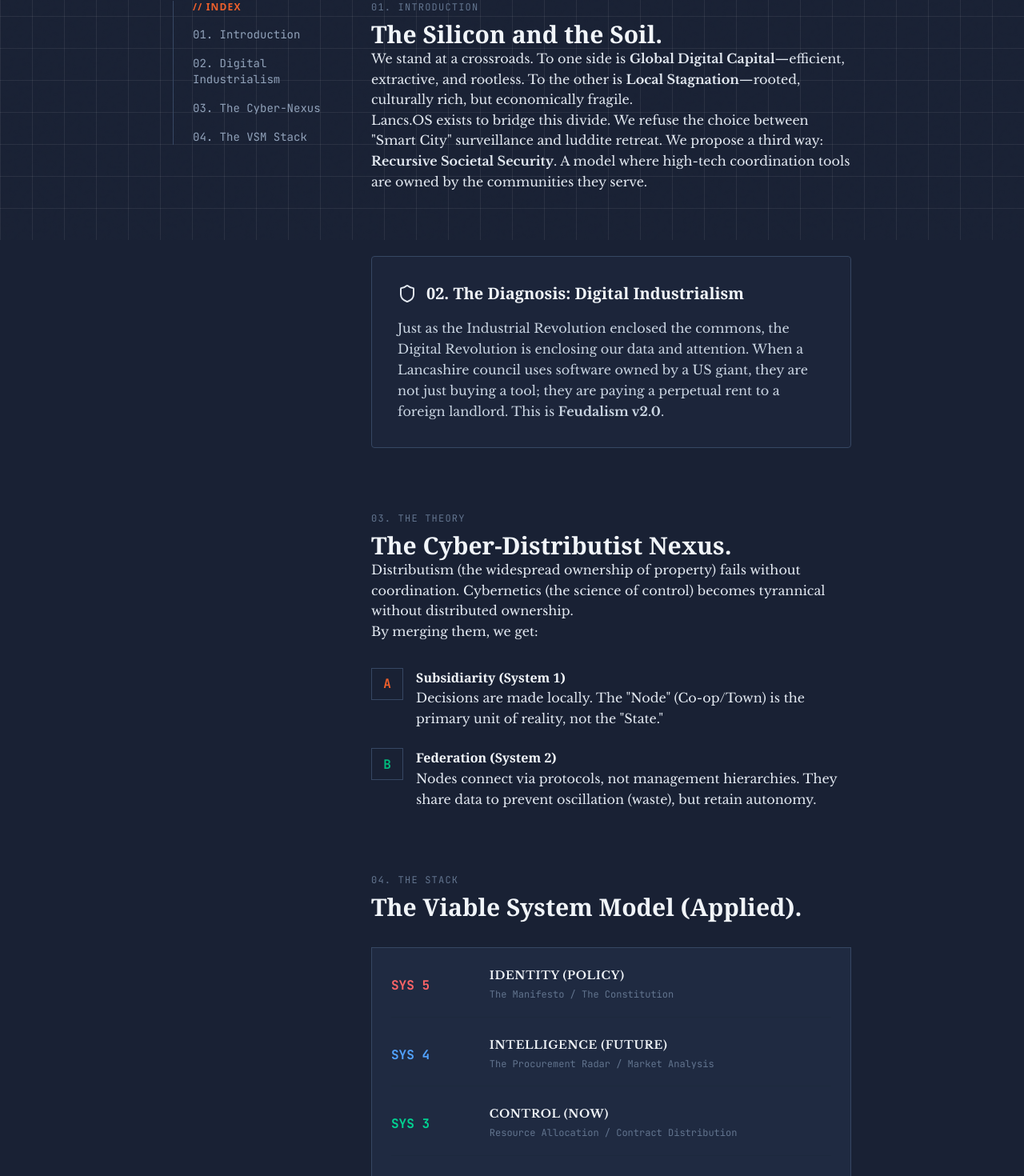
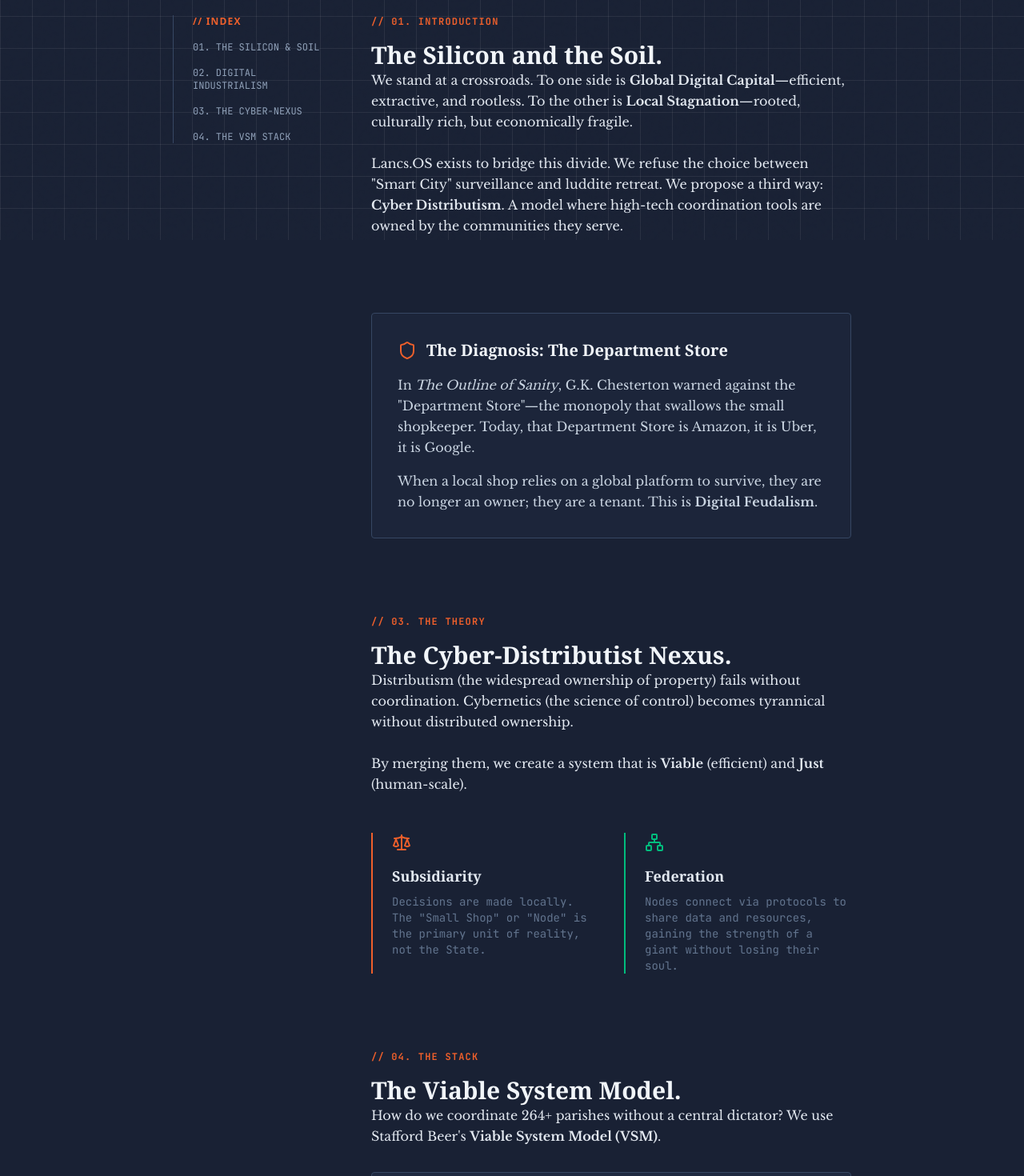
Before and after one commit to amounderness/lancs-os, a Next.js app: page /the-blueprint in a window 1280 px wide. Shown: the part 500-1970 px from the top of the page at 80% size. Built offline with nearby package versions, Linux system fonts and the light colour scheme.

Commit message:
Further Adjustments and Manifesto Page

```diff
--- a/src/app/components/Footer.tsx
+++ b/src/app/components/Footer.tsx
@@ -12,7 +12,7 @@ export default function Footer() {
         </h3>
 
         <p className="text-slate-400 text-sm md:text-base leading-relaxed mb-12 max-w-2xl mx-auto">
-          Building the digital infrastructure for a sovereign Lancashire.<br/>
+          Building a Civic Operating System for Lancashire.<br/>
           From the Ribble Valley to the Cloud.
         </p>
 
@@ -20,6 +20,7 @@ export default function Footer() {
           <a href="#" className="hover:text-primary transition-colors">GitHub</a>
           <a href="#" className="hover:text-primary transition-colors">Discord</a>
           <a href="#" className="hover:text-primary transition-colors">Contact</a>
+          <a href="#" className="hover:text-primary transition-colors">Sign-Up</a>
         </div>
 
         <div className="mt-16 pt-8 border-t border-border">
--- a/src/app/components/NetworkMap.tsx
+++ b/src/app/components/NetworkMap.tsx
@@ -3,8 +3,8 @@
 import React, { useMemo, useEffect, useState } from 'react';
 
 // Configuration for the map generation
-const NODE_COUNT = 84;
-const CONNECTION_DISTANCE = 30; // Percentage distance to connect
+const NODE_COUNT = 219; // Total number of nodes or Parishes
+const CONNECTION_DISTANCE = 15; // Percentage distance to connect
 
 interface Node {
   id: number;
@@ -33,7 +33,7 @@ export default function NetworkMap() {
       id: i,
       x: Math.random() * 100,
       y: Math.random() * 100,
-      size: Math.random() > 0.9 ? 4 : 2, // 10% are "Hubs" (bigger)
+      size: Math.random() > 0.98 ? 3 : 1.5, // (Hubs 3px, Standard 1.5px)
       isHub: Math.random() > 0.9,
       pulseDelay: Math.random() * 5,
     }));
--- a/src/app/the-blueprint/page.tsx
+++ b/src/app/the-blueprint/page.tsx
@@ -3,24 +3,24 @@
 import React from 'react';
 import Navbar from '../components/Navbar';
 import Footer from '../components/Footer';
-import { ScrollText, ArrowLeft, BookOpen, Network, Shield } from 'lucide-react';
+import { ArrowLeft, Shield, BookOpen, Scale, Network } from 'lucide-react';
 import Link from 'next/link';
 
 export default function Blueprint() {
   return (
-    <main className="min-h-screen bg-background selection:bg-primary selection:text-white font-sans">
+    <main className="min-h-screen bg-background selection:bg-primary selection:text-white font-sans relative">
 
       <div className="fixed inset-0 bg-grid-paper pointer-events-none z-0" />
       <Navbar />
 
       {/* HEADER */}
-      <div className="pt-32 pb-16 border-b border-border relative z-10">
+      <div className="pt-32 pb-16 border-b border-border relative z-10 bg-background/80 backdrop-blur-sm">
         <div className="max-w-4xl mx-auto px-6">
           <Link href="/" className="inline-flex items-center gap-2 text-slate-500 hover:text-primary font-mono text-xs uppercase tracking-widest mb-8 transition-colors">
-            <ArrowLeft size={14} /> Return to OS
+            <ArrowLeft size={14} /> Return to Home
           </Link>
 
-          <h1 className="text-5xl md:text-7xl font-heading font-bold text-slate-100 mb-6">
+          <h1 className="text-4xl md:text-7xl font-heading font-bold text-slate-100 mb-6 leading-tight">
             The Blueprint.
           </h1>
           <p className="text-xl text-slate-400 font-heading italic max-w-2xl leading-relaxed">
@@ -36,112 +36,123 @@ export default function Blueprint() {
         <div className="hidden md:block">
           <div className="sticky top-32 space-y-4 border-l border-border pl-6">
             <span className="text-primary font-bold tracking-widest uppercase text-xs block mb-4">// INDEX</span>
-            <a href="#intro" className="block font-mono text-sm text-slate-400 hover:text-white transition-colors">01. Introduction</a>
-            <a href="#industrialism" className="block font-mono text-sm text-slate-400 hover:text-white transition-colors">02. Digital Industrialism</a>
-            <a href="#nexus" className="block font-mono text-sm text-slate-400 hover:text-white transition-colors">03. The Cyber-Nexus</a>
-            <a href="#vsm" className="block font-mono text-sm text-slate-400 hover:text-white transition-colors">04. The VSM Stack</a>
+            <a href="#intro" className="block font-mono text-xs text-slate-400 hover:text-white transition-colors">01. THE SILICON & SOIL</a>
+            <a href="#diagnosis" className="block font-mono text-xs text-slate-400 hover:text-white transition-colors">02. DIGITAL INDUSTRIALISM</a>
+            <a href="#nexus" className="block font-mono text-xs text-slate-400 hover:text-white transition-colors">03. THE CYBER-NEXUS</a>
+            <a href="#stack" className="block font-mono text-xs text-slate-400 hover:text-white transition-colors">04. THE VSM STACK</a>
           </div>
         </div>
 
         {/* MAIN TEXT */}
-        <div className="prose prose-invert prose-lg prose-slate font-serif">
+        <div className="prose prose-invert prose-lg prose-slate font-serif leading-relaxed">
 
           {/* 01 INTRO */}
-          <div id="intro" className="mb-20">
-            <span className="font-mono text-xs text-slate-500 uppercase tracking-widest block mb-2">01. Introduction</span>
+          <div id="intro" className="mb-24">
+            <span className="font-mono text-xs text-primary uppercase tracking-widest block mb-4 font-bold">// 01. INTRODUCTION</span>
             <h2 className="text-3xl font-heading font-bold text-slate-100 mt-0">The Silicon and the Soil.</h2>
             <p>
               We stand at a crossroads. To one side is <strong>Global Digital Capital</strong>—efficient, extractive, and rootless.
               To the other is <strong>Local Stagnation</strong>—rooted, culturally rich, but economically fragile.
             </p>
+            <br></br>
             <p>
               Lancs.OS exists to bridge this divide. We refuse the choice between "Smart City" surveillance and luddite retreat.
-              We propose a third way: <strong>Recursive Societal Security</strong>. A model where high-tech coordination tools are owned
+              We propose a third way: <strong>Cyber Distributism</strong>. A model where high-tech coordination tools are owned
               by the communities they serve.
             </p>
           </div>
 
-          {/* 02 THE ENEMY */}
-          <div id="industrialism" className="mb-20 p-8 border border-border bg-card/50 rounded-sm">
-            <div className="flex items-center gap-3 mb-4 text-destructive">
-               <Shield size={24} />
-               <h3 className="text-xl font-heading font-bold text-slate-100 m-0">02. The Diagnosis: Digital Industrialism</h3>
-            </div>
-            <p className="text-slate-300 text-base leading-relaxed">
-              Just as the Industrial Revolution enclosed the commons, the Digital Revolution is enclosing our data and attention.
-              When a Lancashire council uses software owned by a US giant, they are not just buying a tool; they are paying a
-              perpetual rent to a foreign landlord. This is <strong>Feudalism v2.0</strong>.
-            </p>
+          {/* 02 THE ENEMY (Chesterton Reference) */}
+          <div id="diagnosis" className="mb-24">
+             <div className="p-8 border border-border bg-card/50 rounded-sm mb-8">
+                <div className="flex items-center gap-3 mb-4 text-primary">
+                   <Shield size={24} />
+                   <h3 className="text-xl font-heading font-bold text-slate-100 m-0">The Diagnosis: The Department Store</h3>
+                </div>
+                <p className="text-slate-300 text-base leading-relaxed not-prose">
+                  In <em>The Outline of Sanity</em>, G.K. Chesterton warned against the "Department Store"—the monopoly that swallows the small shopkeeper.
+                  Today, that Department Store is Amazon, it is Uber, it is Google.
+                </p>
+                <p className="text-slate-300 text-base leading-relaxed not-prose mt-4">
+                  When a local shop relies on a global platform to survive, they are no longer an owner; they are a tenant.
+                  This is <strong>Digital Feudalism</strong>.
+                </p>
+             </div>
           </div>
 
           {/* 03 THE SOLUTION */}
-          <div id="nexus" className="mb-20">
-            <span className="font-mono text-xs text-slate-500 uppercase tracking-widest block mb-2">03. The Theory</span>
+          <div id="nexus" className="mb-24">
+            <span className="font-mono text-xs text-primary uppercase tracking-widest block mb-4 font-bold">// 03. THE THEORY</span>
             <h2 className="text-3xl font-heading font-bold text-slate-100 mt-0">The Cyber-Distributist Nexus.</h2>
             <p>
               Distributism (the widespread ownership of property) fails without coordination.
               Cybernetics (the science of control) becomes tyrannical without distributed ownership.
             </p>
+            <br></br>
             <p>
-              By merging them, we get:
+              By merging them, we create a system that is <strong>Viable</strong> (efficient) and <strong>Just</strong> (human-scale).
             </p>
-            <ul className="list-none pl-0 space-y-6 my-8">
-              <li className="flex gap-4">
-                <div className="min-w-[40px] h-[40px] border border-border bg-background flex items-center justify-center text-primary font-mono font-bold">A</div>
-                <div>
-                  <strong className="text-slate-100 block font-heading">Subsidiarity (System 1)</strong>
-                  <span className="text-base">Decisions are made locally. The "Node" (Co-op/Town) is the primary unit of reality, not the "State."</span>
-                </div>
-              </li>
-              <li className="flex gap-4">
-                <div className="min-w-[40px] h-[40px] border border-border bg-background flex items-center justify-center text-emerald-500 font-mono font-bold">B</div>
-                <div>
-                  <strong className="text-slate-100 block font-heading">Federation (System 2)</strong>
-                  <span className="text-base">Nodes connect via protocols, not management hierarchies. They share data to prevent oscillation (waste), but retain autonomy.</span>
-                </div>
-              </li>
-            </ul>
+
+            <div className="grid md:grid-cols-2 gap-8 my-12 not-prose">
+              <div className="border-l-2 border-primary pl-6">
+                <Scale className="text-primary mb-4" size={24} />
+                <h4 className="font-heading font-bold text-slate-200 text-lg mb-2">Subsidiarity</h4>
+                <p className="text-sm font-mono text-slate-500">
+                  Decisions are made locally. The "Small Shop" or "Node" is the primary unit of reality, not the State.
+                </p>
+              </div>
+              <div className="border-l-2 border-emerald-500 pl-6">
+                <Network className="text-emerald-500 mb-4" size={24} />
+                <h4 className="font-heading font-bold text-slate-200 text-lg mb-2">Federation</h4>
+                <p className="text-sm font-mono text-slate-500">
+                  Nodes connect via protocols to share data and resources, gaining the strength of a giant without losing their soul.
+                </p>
+              </div>
+            </div>
           </div>
 
           {/* 04 THE VSM */}
-          <div id="vsm" className="mb-20">
-             <span className="font-mono text-xs text-slate-500 uppercase tracking-widest block mb-2">04. The Stack</span>
-             <h2 className="text-3xl font-heading font-bold text-slate-100 mt-0">The Viable System Model (Applied).</h2>
+          <div id="stack" className="mb-24">
+             <span className="font-mono text-xs text-primary uppercase tracking-widest block mb-4 font-bold">// 04. THE STACK</span>
+             <h2 className="text-3xl font-heading font-bold text-slate-100 mt-0">The Viable System Model.</h2>
+             <p>
+               How do we coordinate 264+ parishes without a central dictator? We use Stafford Beer's <strong>Viable System Model (VSM)</strong>.
+             </p>
 
-             <div className="border border-border bg-card p-6 my-8 not-prose">
+             <div className="border border-border bg-card p-6 my-8 not-prose rounded-sm">
                 <div className="grid grid-cols-[1fr_4fr] gap-4 items-center mb-6 border-b border-slate-800 pb-4">
-                   <span className="font-mono text-red-400 font-bold">SYS 5</span>
+                   <span className="font-mono text-red-400 font-bold text-sm">SYS 5</span>
                    <div>
-                      <strong className="text-slate-100 block text-sm uppercase tracking-wider">Identity (Policy)</strong>
+                      <strong className="text-slate-100 block text-sm uppercase tracking-wider">Identity</strong>
                       <span className="text-xs text-slate-500 font-mono">The Manifesto / The Constitution</span>
                    </div>
                 </div>
                 <div className="grid grid-cols-[1fr_4fr] gap-4 items-center mb-6 border-b border-slate-800 pb-4">
-                   <span className="font-mono text-blue-400 font-bold">SYS 4</span>
+                   <span className="font-mono text-blue-400 font-bold text-sm">SYS 4</span>
                    <div>
-                      <strong className="text-slate-100 block text-sm uppercase tracking-wider">Intelligence (Future)</strong>
+                      <strong className="text-slate-100 block text-sm uppercase tracking-wider">Intelligence</strong>
                       <span className="text-xs text-slate-500 font-mono">The Procurement Radar / Market Analysis</span>
                    </div>
                 </div>
                 <div className="grid grid-cols-[1fr_4fr] gap-4 items-center mb-6 border-b border-slate-800 pb-4">
-                   <span className="font-mono text-emerald-400 font-bold">SYS 3</span>
+                   <span className="font-mono text-emerald-400 font-bold text-sm">SYS 3</span>
                    <div>
-                      <strong className="text-slate-100 block text-sm uppercase tracking-wider">Control (Now)</strong>
+                      <strong className="text-slate-100 block text-sm uppercase tracking-wider">Control (Audit)</strong>
                       <span className="text-xs text-slate-500 font-mono">Resource Allocation / Contract Distribution</span>
                    </div>
                 </div>
                 <div className="grid grid-cols-[1fr_4fr] gap-4 items-center mb-6 border-b border-slate-800 pb-4">
-                   <span className="font-mono text-purple-400 font-bold">SYS 2</span>
+                   <span className="font-mono text-purple-400 font-bold text-sm">SYS 2</span>
                    <div>
                       <strong className="text-slate-100 block text-sm uppercase tracking-wider">Coordination</strong>
                       <span className="text-xs text-slate-500 font-mono">Data Mesh / Shared Protocols</span>
                    </div>
                 </div>
                 <div className="grid grid-cols-[1fr_4fr] gap-4 items-center">
-                   <span className="font-mono text-primary font-bold">SYS 1</span>
+                   <span className="font-mono text-primary font-bold text-sm">SYS 1</span>
                    <div>
                       <strong className="text-slate-100 block text-sm uppercase tracking-wider">Operations</strong>
-                      <span className="text-xs text-slate-500 font-mono">The Co-ops / The Towns / The Workers</span>
+                      <span className="text-xs text-slate-500 font-mono">The Small Shops / The Co-ops / The Towns</span>
                    </div>
                 </div>
              </div>
--- a/src/app/the-os/page.tsx
+++ b/src/app/the-os/page.tsx
@@ -38,7 +38,7 @@ export default function LancsOS() {
             <div className="hidden md:flex gap-6 bg-background/90 backdrop-blur-md p-4 border border-border rounded-sm pointer-events-auto">
                <div className="text-right">
                   <span className="block text-[10px] text-slate-500 font-mono uppercase tracking-widest">Potential Nodes</span>
-                  <span className="text-xl font-mono font-bold text-slate-200">264+</span>
+                  <span className="text-xl font-mono font-bold text-slate-200">219+</span>
                </div>
                <div className="w-px bg-border h-full mx-2"></div>
                <div className="text-right">
```
